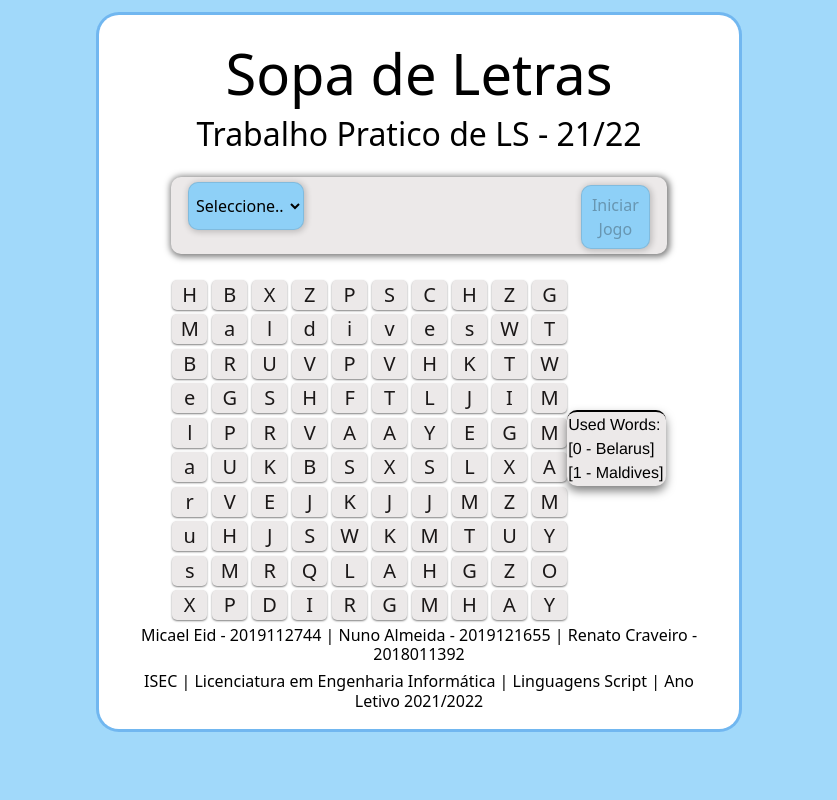
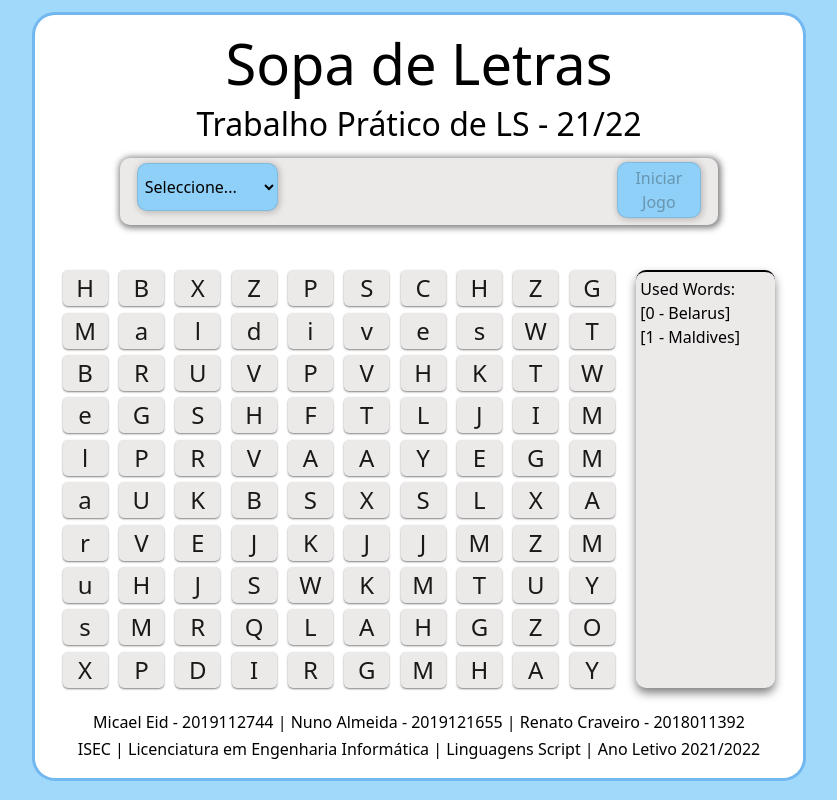
Before and after one commit to nunosantosalmeida/sopa-de-letras-ls-isec, a React (Create React App) app: page / in a window 1280 px wide. Shown: the whole page, without its empty margins (221-1058 px from the left). Built offline with nearby package versions, Linux system fonts and the light colour scheme.

Commit message:
Layout + att
correção gameboard

```diff
--- a/src/assets/styles/container.css
+++ b/src/assets/styles/container.css
@@ -1,5 +1,5 @@
 #container {
-  width: 50vw;
+  width: 60vw;
   margin: 15px 0 15px 0;
   padding: 10px 10px 10px 10px;
   display: flex;
--- a/src/assets/styles/header.css
+++ b/src/assets/styles/header.css
@@ -0,0 +1,3 @@
+header{
+    margin-bottom: 1px;
+}
--- a/src/assets/styles/painel-control.css
+++ b/src/assets/styles/painel-control.css
@@ -12,10 +12,10 @@
 
 .button {
     width: 15%;
-    height: 4em;
+    height: 3.5em;
     box-sizing: border-box;
     padding: 0px 0px 0px 0px; /*top, right, bottom, left*/
-    margin: 0px 0px;
+    margin: 0px 0px 2px 0px;
     background-color: #8ed0f7;
     border: 1px solid rgba(0, 0, 0, 0.1);
     box-shadow: 1px 1px 6px 1px rgba(0, 0, 0, 0.2);
@@ -24,7 +24,7 @@
 
 
     float:right;
-    margin-top: -45px;
+    margin-top: -39px;
     margin-bottom: 2;
 
 
@@ -58,22 +58,22 @@
   height: 3em;
   box-sizing: border-box;
   padding: 0px 3px 0px 3px; /*top, right, bottom, left*/
-  margin: 0px 0px;
   background-color: #8ed0f7;
   border: 1px solid rgba(0, 0, 0, 0.1);
   box-shadow: 1px 1px 6px 1px rgba(0, 0, 0, 0.2);
   border-radius: 10px;
 
   float: left;
+  margin-bottom: -10px;
   font-weight: 450;
 
 }
 
 #panel-control .list-item.gameStarted {
-  width: 33%;
+  width: 30%;
   box-sizing: border-box;
   padding: 0px 1px 1px 5px; /*top, right, bottom, left*/
-  margin: 5px 0px;
+  margin: 20px 0px 5px 0px;
   display:flex;
   flex-direction: row;
   gap: 5px;
@@ -82,6 +82,7 @@
   border: 1px solid rgba(0, 0, 0, 0.1);
   border-radius: 5px;
   box-shadow: 1px 1px 6px 1px rgba(0, 0, 0, 0.2);
+
 
 
   }
--- a/src/assets/styles/section.css
+++ b/src/assets/styles/section.css
@@ -1,3 +1,3 @@
 section {
-    padding: 15px 0;
+    padding: 5px 0;
 }
--- a/src/components/game-board/game-board.css
+++ b/src/components/game-board/game-board.css
@@ -6,11 +6,11 @@
 
 /*.table - class div pai de board e usedWords ocupa 90% do espaço em largura.*/
 .table {
-  width: 80%;
-  padding: 1px 1px 1px 1px; /*top, right, bottom, left*/
-  margin: 5px 5px 5px 5px;
+  width: 100%;
+  padding: 0.1em 0.1em 0.1em 0.1em; /*top, right, bottom, left*/
+  margin: 0.5em 0.5em 0.5em 0.5em;
   display: flex;
-  align-items: center;
+  /* align-items: center; */ /*se ativado, bugzinho */
 
 }
 
@@ -30,21 +30,28 @@ tem espaçamento de 1em entre cada elemento, margem à direita de 20px e ocupa 2
 .board {
   width: 80%;
   display: grid;
-  gap: 4.5px;
+  gap: 0.40em;
+  margin-right: 1em;
+  margin-left: 1em;
+  margin-top: 1em;
+  margin-bottom: 1em;
 
 }
 
 /*.usedWords - class div que contém as palavras a encontrar.Ocupa 1 flex (no caso 1/3 do espaço de .table, pois .board ocupa 2 flex)*/
 .usedWords {
-  margin: 0px 0 3px 0;
-  padding: 1px 1px 1px 1px;
+  width: 20%;
+  margin-right: 1em;
+  margin-top: 1em;
+  margin-bottom: 1em;
+  padding: 0.3em 0.3em 0.3em 0.3em;
   background-color: rgb(236, 233, 233);
   color: black;
   box-shadow: 0px 5px 10px rgba(0, 0, 0, 0.5);
-  align-items: center;
-  width: 20%;
   border-radius: 10px;
-  font-family: "Clear Sans", "Helvetica Neue", Arial, sans-serif;
+  font-size: 1em;
   white-space: pre-line;
 
+
+
 }
--- a/src/components/header/header.component.jsx
+++ b/src/components/header/header.component.jsx
@@ -6,7 +6,7 @@ function Header() {
       <section id ="header">
         <div className="container-fluid text-center">
           <h1 className="tittle display-4">Sopa de Letras</h1>
-          <h2 className="subtitle">Trabalho Pratico de LS - 21/22</h2>
+          <h2 className="subtitle">Trabalho Prático de LS - 21/22</h2>
         </div>
       </section>
     </header>
--- a/src/components/letter/letter.css
+++ b/src/components/letter/letter.css
@@ -7,10 +7,7 @@
 /*.letter - class div que representa uma caixa de fundo cinzento, com texto branco, centrado com uma borda arredondada a 5 px.
 Representa uma letra num tabuleiro.*/
 .letter {
-  /* width: 30px; */
-  /* box-sizing: border-box; */
-  padding: 0px 0px 0px 0px; /*top, right, bottom, left*/
-  margin: 0px 0px 0px 0px;
+  width: 90%;
 
   background-color: rgb(236, 233, 233);
   color: rgb(27, 24, 24);
@@ -23,7 +20,8 @@ Representa uma letra num tabuleiro.*/
   box-shadow: 0px 1px 2px rgba(0, 0, 0, 0.5);
 
   transition: 0.2s;
-  font-size: 20px;
+  font-size: 1.5em;
+
 }
 
 .letter:hover {
```
